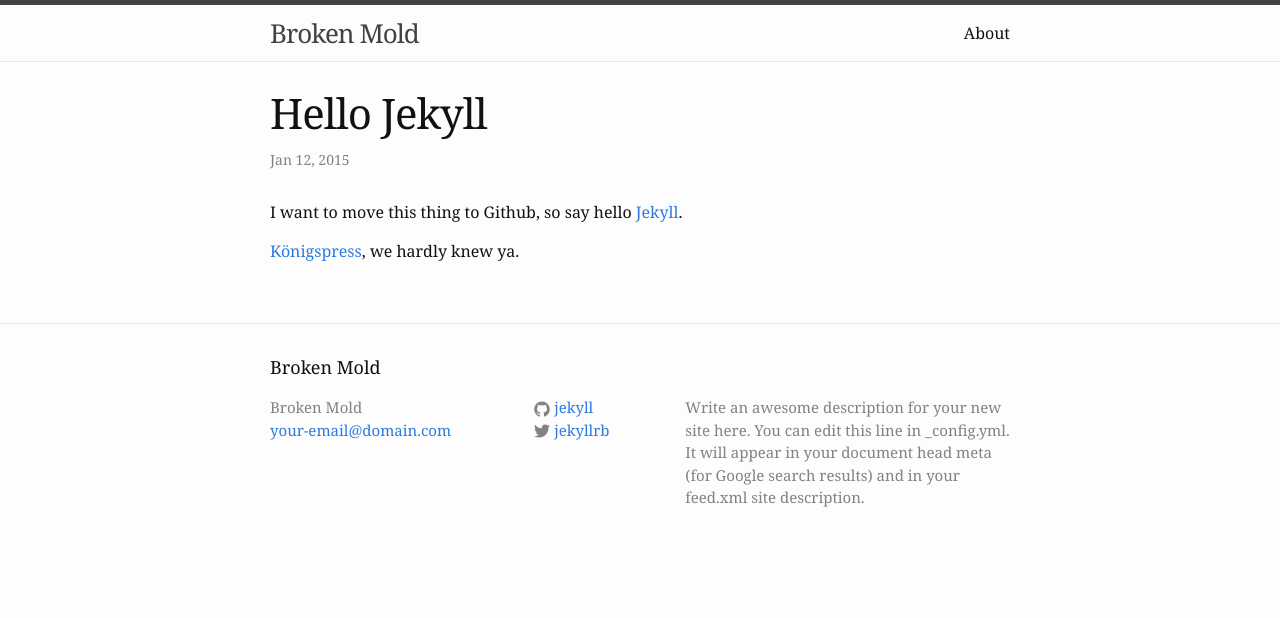
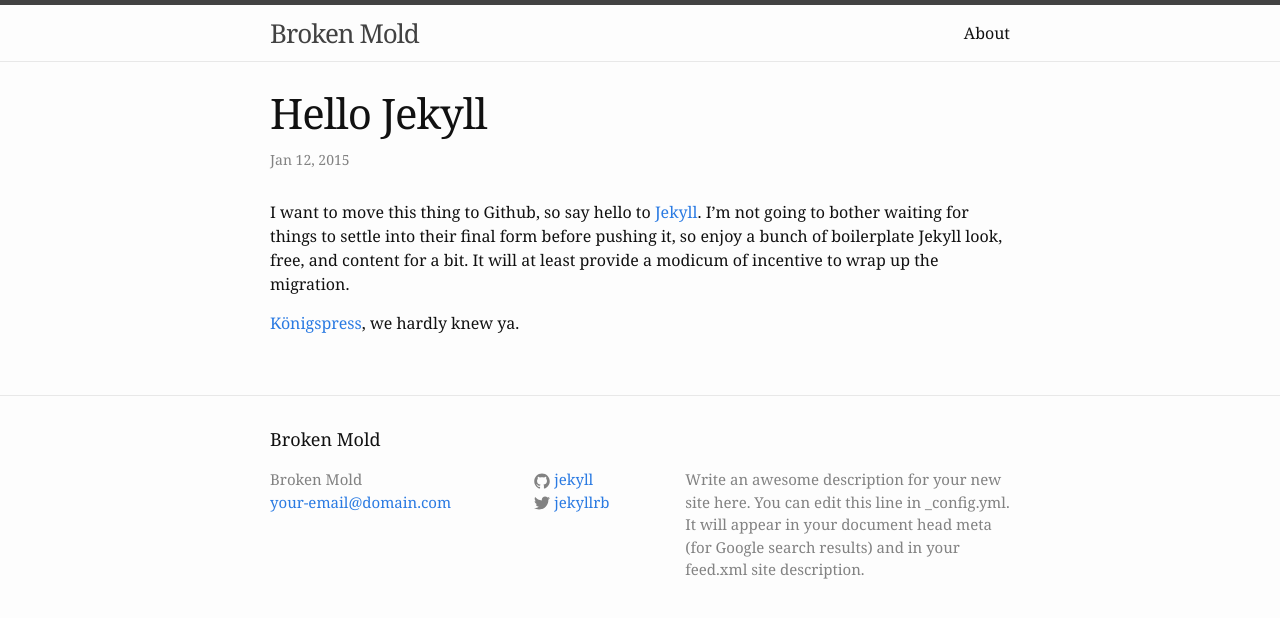
Before and after one commit to kalafut/brokenmold, a Jekyll site: the page built from _posts/2015-01-12-hello-jekyll.md, in a window 1280 px wide. Shown: the top 618 px of the page. Built offline with Jekyll 4.4.1, drawn with Linux system fonts in a browser that asks for light colours.

Commit message:
More Jekyll explanation

```diff
--- a/_posts/2015-01-12-hello-jekyll.md
+++ b/_posts/2015-01-12-hello-jekyll.md
@@ -4,7 +4,10 @@
 date:   2015-01-12
 categories:
 ---
-I want to move this thing to Github, so say hello [Jekyll][jekyll].
+I want to move this thing to Github, so say hello to [Jekyll][jekyll]. I'm not going
+to bother waiting for things to settle into their final form before pushing it, so
+enjoy a bunch of boilerplate Jekyll look, free, and content for a bit. It will at
+least provide a modicum of incentive to wrap up the migration.
 
 [Königspress][kp], we hardly knew ya.
 
```
